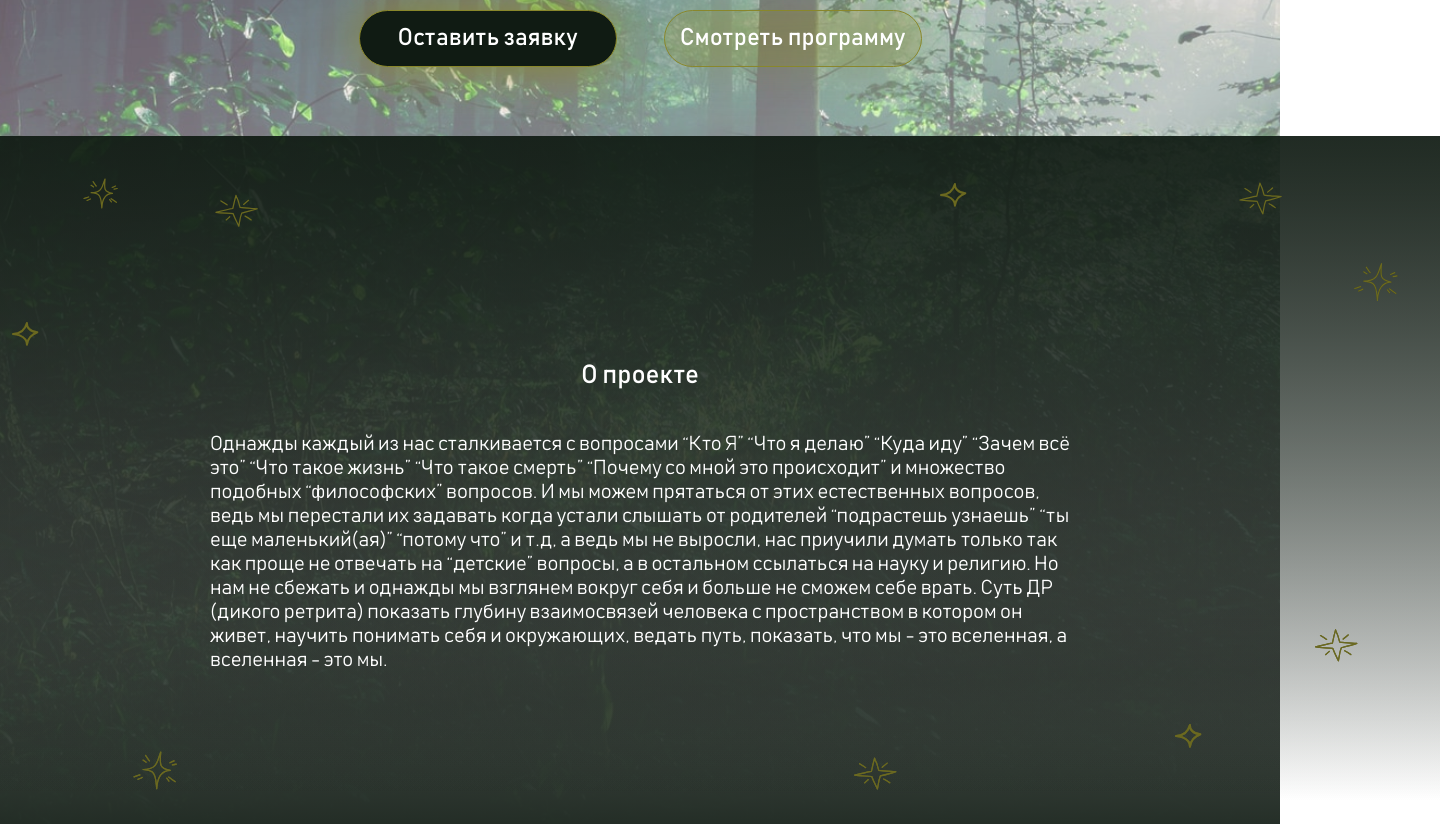
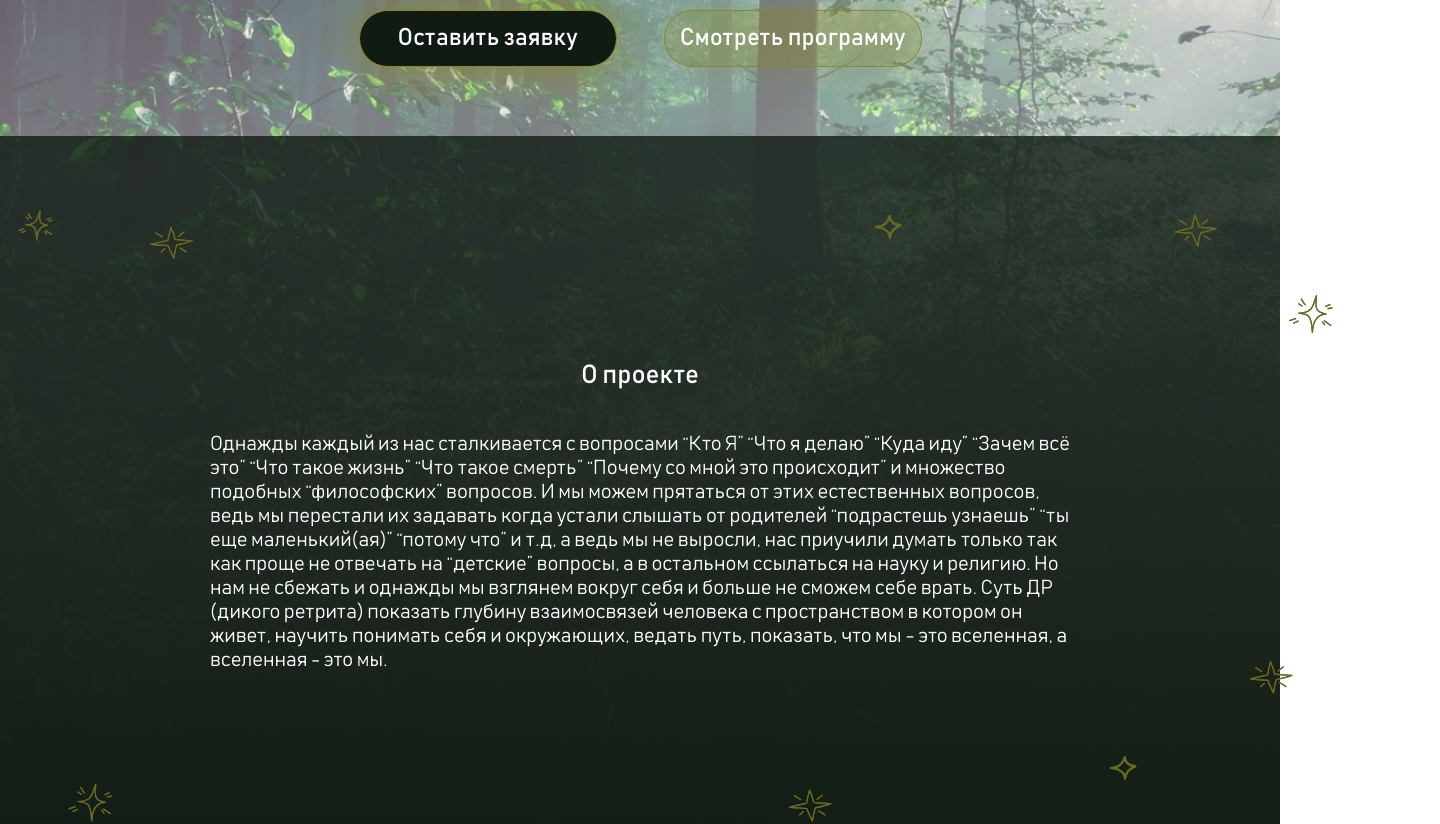
Before and after one commit to yelex/retreat, a React (Create React App) app: page / in a window 1280 px wide. Shown: the part 900-1724 px from the top of the page, 1440 px wide, since content can reach past the window. Built offline with nearby package versions, Linux system fonts and the light colour scheme.

Commit message:
fix: fix bg for about

```diff
--- a/src/components/About/About.css
+++ b/src/components/About/About.css
@@ -4,15 +4,11 @@
     display: flex;
     justify-content: center;
     align-items: center;
-    background: linear-gradient(0deg, #101B13, #101B1300);
+    background: linear-gradient(0deg,#101B13 5%, rgba(16, 27, 19, 0.8) 95%);
 }
 
 .about__bg{
     position: absolute;
-    top: 0;
-    bottom: 0;
-    left: 0;
-    right: 0;
     background-image: url('../../images/about-bg.svg');
 }
 
```
Also changed, not shown: src/images/about-bg.svg.
